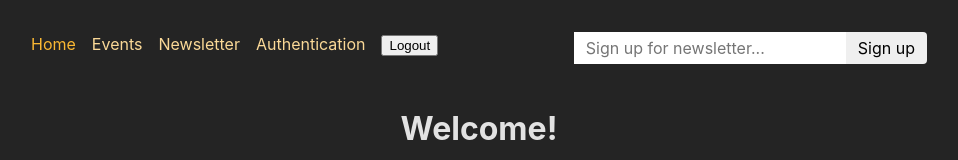
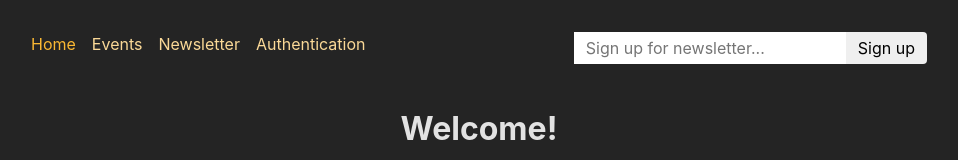
Before and after one commit to StanZz94/ReactAuthentication, a React (Create React App) app in the folder frontend/: page / in a window 1280 px wide. Shown: the top 160 px of the page, without its empty margins (161-1119 px from the left). Built offline with nearby package versions, Linux system fonts and the light colour scheme.

Commit message:
update UI based on auth status

```diff
--- a/frontend/src/components/MainNavigation.js
+++ b/frontend/src/components/MainNavigation.js
@@ -1,9 +1,11 @@
-import { Form, NavLink } from 'react-router-dom';
+import { Form, NavLink, useRouteLoaderData } from 'react-router-dom';
 
 import classes from './MainNavigation.module.css';
 import NewsletterSignup from './NewsletterSignup';
 
 function MainNavigation() {
+  const token = useRouteLoaderData('root');
+
   return (
     <header className={classes.header}>
       <nav>
@@ -39,7 +41,7 @@ function MainNavigation() {
               Newsletter
             </NavLink>
           </li>
-          <li>
+          {!token && <li>
             <NavLink
               to="/auth"
               className={({ isActive }) =>
@@ -48,12 +50,12 @@ function MainNavigation() {
             >
               Authentication
             </NavLink>
-          </li>
-          <li>
+          </li>}
+          {token && <li>
             <Form action='/logout' method="post">
               <button>Logout</button>
             </Form>
-          </li>
+          </li>}
         </ul>
       </nav>
       <NewsletterSignup />
```
Also changed, not shown: 1 other file (tests, documents, lock files or other folders).
